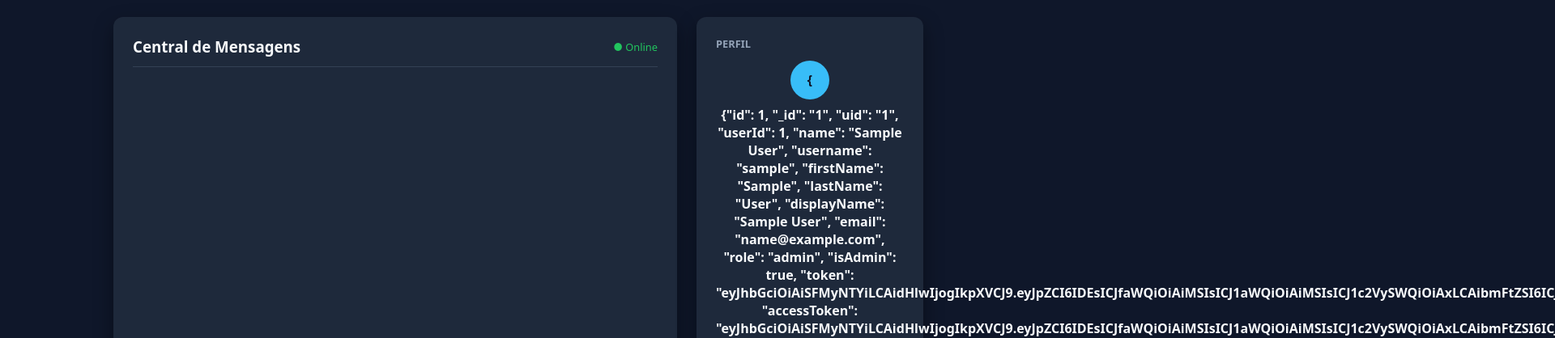
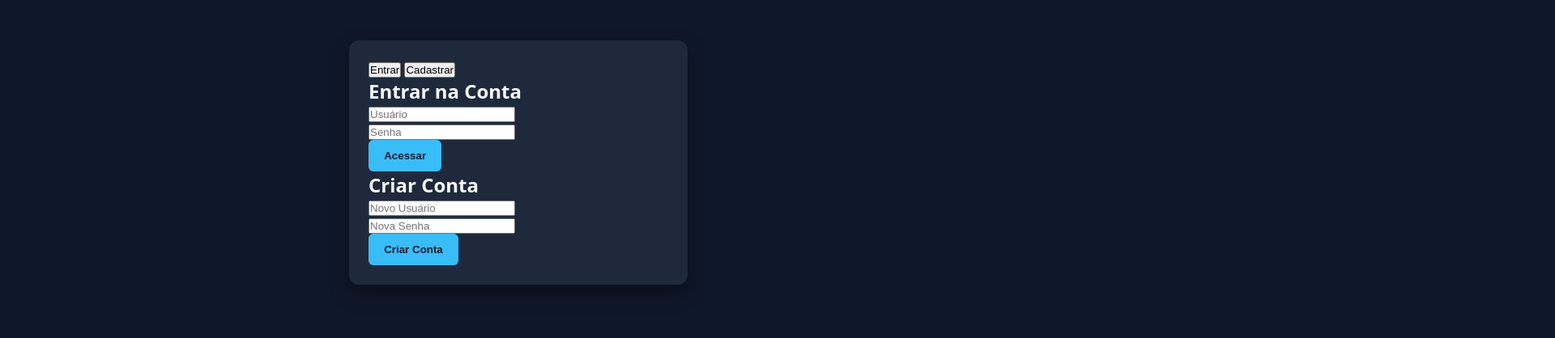
Before and after one commit to joao444-caja/trabalho_final_dsv_web, a website: page index.html in a window 1280 px wide. Shown: the part 199-617 px from the top of the page at 81% size, 1920 px wide, since content can reach past the window. Drawn offline with Linux system fonts and the light colour scheme; no server answers; sample sign-in values are in the browser's storage.

Commit message:
Update index.html

```diff
--- a/index.html
+++ b/index.html
@@ -3,11 +3,47 @@
 <head>
   <meta charset="UTF-8">
   <meta name="viewport" content="width=device-width, initial-scale=1.0">
-  <title>Dashboard | Projeto Web</title>
-  <link rel="stylesheet" href="style.css?v=50">
+  <title>WebApp | Chat & Login</title>
+  <link rel="stylesheet" href="style.css?v=200">
 </head>
 <body>
-  <div class="app-layout">
+
+  <!-- TELA DE LOGIN / CADASTRO -->
+  <div id="auth-screen" class="welcome-container">
+    <div class="card auth-card">
+      <div class="auth-tabs">
+        <button id="tab-login" class="tab-btn active" type="button">Entrar</button>
+        <button id="tab-register" class="tab-btn" type="button">Cadastrar</button>
+      </div>
+
+      <form id="login-form" class="auth-form active">
+        <h2>Entrar na Conta</h2>
+        <div class="form-group">
+          <input type="text" id="login-user" placeholder="Usuário" required autocomplete="off">
+        </div>
+        <div class="form-group">
+          <input type="password" id="login-pass" placeholder="Senha" required>
+        </div>
+        <button type="submit" class="btn-primary">Acessar</button>
+      </form>
+
+      <form id="register-form" class="auth-form">
+        <h2>Criar Conta</h2>
+        <div class="form-group">
+          <input type="text" id="reg-user" placeholder="Novo Usuário" required autocomplete="off">
+        </div>
+        <div class="form-group">
+          <input type="password" id="reg-pass" placeholder="Nova Senha" required>
+        </div>
+        <button type="submit" class="btn-primary">Criar Conta</button>
+      </form>
+
+      <div id="auth-message" class="auth-message"></div>
+    </div>
+  </div>
+
+  <!-- TELA DO DASHBOARD / CHAT -->
+  <div id="app-screen" class="app-layout" style="display: none;">
     <header class="app-header">
       <div class="logo">⚡ WebApp</div>
       <div class="user-info">
@@ -16,41 +52,37 @@
       </div>
     </header>
 
-    <main class="dashboard-container">
-      <!-- Chat Integrado -->
-      <section class="card chat-card-integrated">
+    <div class="dashboard-container">
+      <main class="card chat-card-integrated">
         <div class="card-header">
           <h3>Central de Mensagens</h3>
           <span class="status">● Online</span>
         </div>
 
-        <div id="chat-box" class="chat-box"></div>
+        <div id="chat-box"></div>
 
         <form id="chat-form">
           <input type="text" id="chat-input" placeholder="Digite sua mensagem..." required autocomplete="off">
           <button type="submit">Enviar</button>
         </form>
-      </section>
+      </main>
 
-      <!-- Painel Lateral -->
       <aside class="dashboard-sidebar">
         <div class="card widget-card">
           <h4>Perfil</h4>
           <div class="profile-avatar" id="avatar-initials">U</div>
-          <p class="profile-name" id="profile-username">Carregando...</p>
+          <div class="profile-name" id="profile-username">Usuário</div>
           <span class="badge">Membro Ativo</span>
         </div>
 
         <div class="card widget-card">
           <h4>Ações Rápidas</h4>
-          <div class="action-buttons">
-            <button class="action-btn" id="clear-chat-btn">Limpar Chat</button>
-          </div>
+          <button id="clear-chat-btn" class="action-btn">Limpar Chat</button>
         </div>
       </aside>
-    </main>
+    </div>
   </div>
 
-  <script src="script.js?v=50" defer></script>
+  <script src="script.js?v=200" defer></script>
 </body>
 </html>
```
